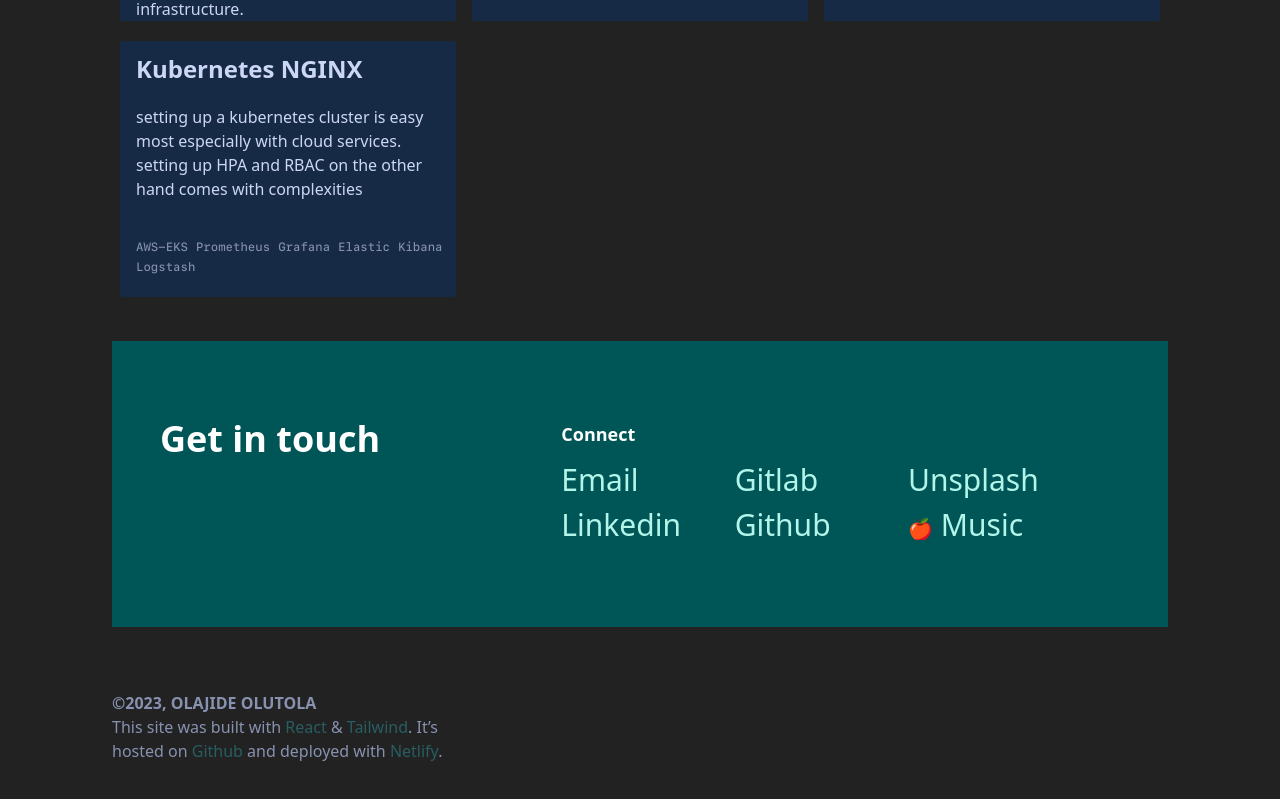
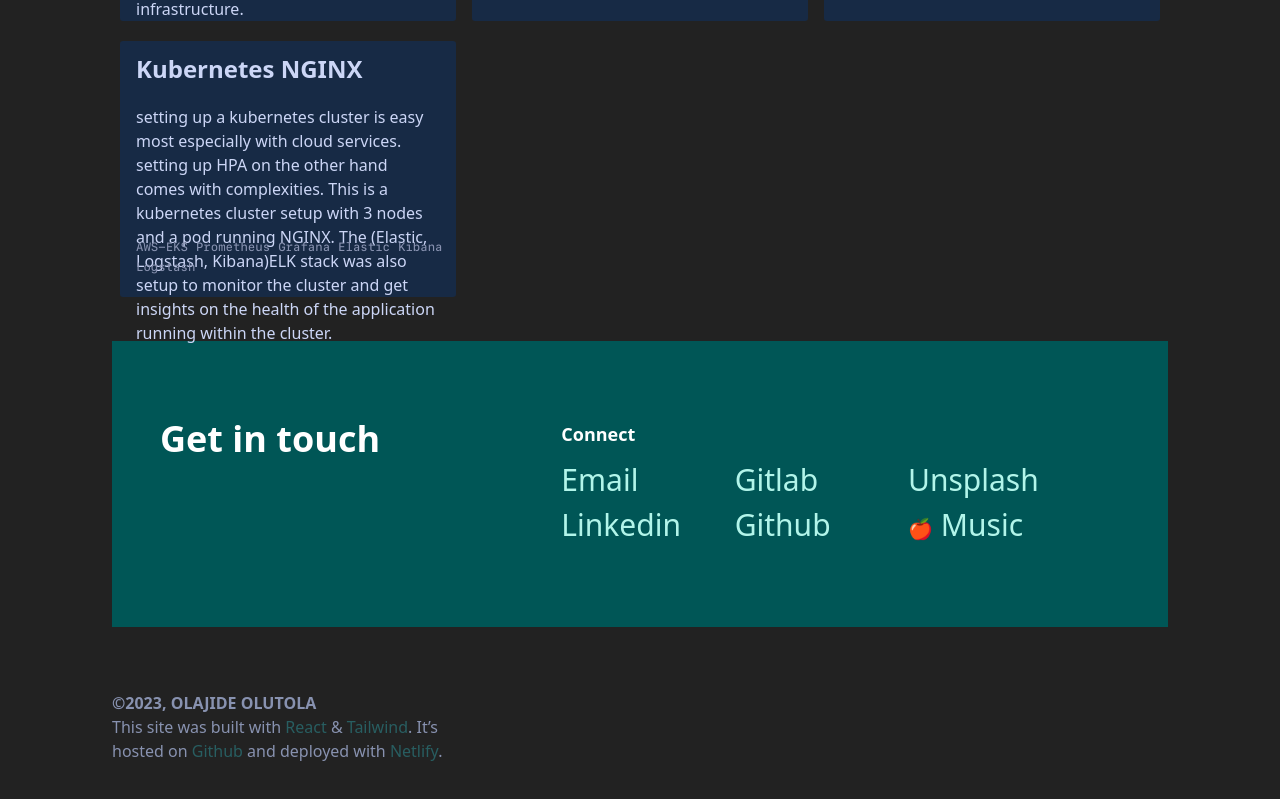
Before and after one commit to jidegithub/jidesnr.me, a React (Vite) app: page / in a window 1280 px wide. Shown: the part 797-1596 px from the top of the page. Built offline with nearby package versions, Linux system fonts and the light colour scheme.

Commit message:
setup projects ui

```diff
--- a/src/components/projects.tsx
+++ b/src/components/projects.tsx
@@ -15,7 +15,7 @@ export default function Projects() {
                 <section className="flex flex-col pt-2 p-2">
                   <div>
                     <h5 className="text-2xl font-bold md:mb-6 sm:mb-2 mb-10 name-grey leading-none">
-                      <a className='no-underline hover:underline' href={project.github ? project.github : project.link}>{project.name}</a>
+                      <a className='no-underline hover:underline' href={project.link ? project.link : project.github}>{project.name}</a>
                     </h5>
                     <div className="mb-2 h-20 name-grey">
                       <p>
--- a/src/projects.json
+++ b/src/projects.json
@@ -31,7 +31,7 @@
   },
   {
     "name": "Kubernetes NGINX",
-    "description": "setting up a kubernetes cluster is easy most especially with cloud services. setting up HPA and RBAC on the other hand comes with complexities",
+    "description": "setting up a kubernetes cluster is easy most especially with cloud services. setting up HPA on the other hand comes with complexities. This is a kubernetes cluster setup with 3 nodes and a pod running NGINX. The (Elastic, Logstash, Kibana)ELK stack was also setup to monitor the cluster and get insights on the health of the application running within the cluster.",
     "link": "https://github.com/jidegithub/seamlesssnr-test-smhr-kubernetes/",
     "image": "",
     "github": "",
```
